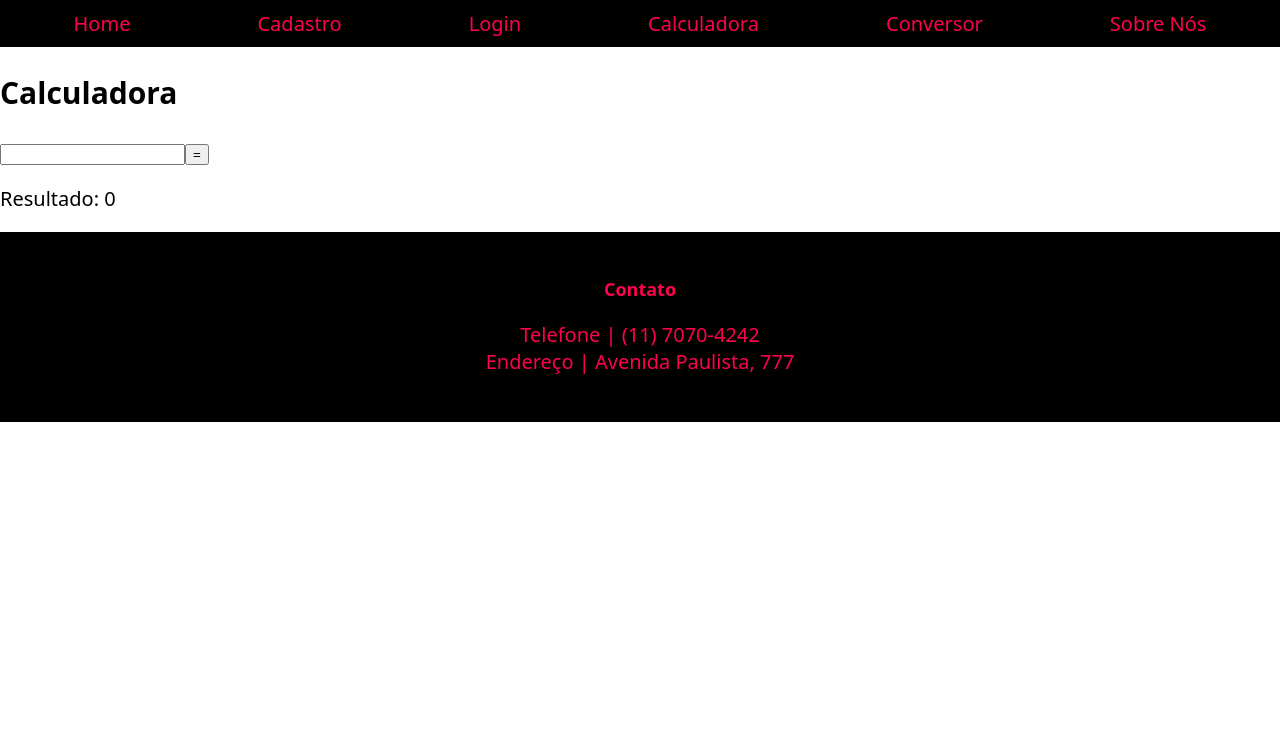
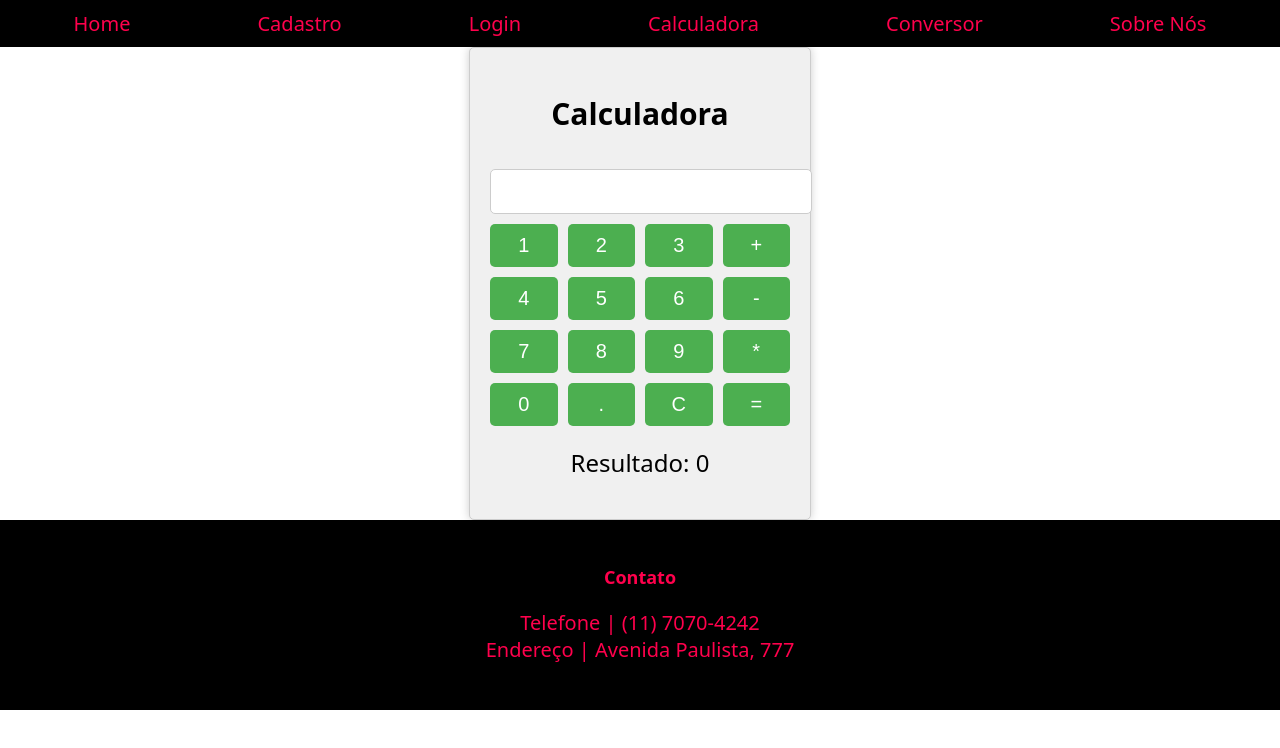
Before and after one commit to Biettt/Calculator, a React (Vite) app in the folder calculator/: page /calculator in a window 1280 px wide. Shown: the top 748 px of the page. Built offline with nearby package versions, Linux system fonts and the light colour scheme.

Commit message:
formatting footer

```diff
--- a/calculator/src/routers/AboutUs.jsx
+++ b/calculator/src/routers/AboutUs.jsx
@@ -1,6 +1,5 @@
 import React from "react";
 import '../styles/AboutUs.css';
-import Footer from './Footer';
 import '../styles/Nav.css';
 
 function AboutUs() {
--- a/calculator/src/routers/Calculator.jsx
+++ b/calculator/src/routers/Calculator.jsx
@@ -1,6 +1,5 @@
 import React, { useState } from "react";
-import '../styles/Calculator.css';
-import Footer from './Footer';
+import '../styles/Calculator.scss';
 import '../styles/Nav.css';
 
 function Calculator() {
@@ -16,22 +15,42 @@
         }
     };
 
-    return(
-        <div>
+    const handleButtonClick = (value) => {
+        setExpression(expression + value);
+    };
+
+    return (
+        <div className="calculator">
             <h2>Calculadora</h2>
 
             <input
-            type="text"
-            value={expression}
-            onChange={(e) => setExpression(e.target.value)}
+                type="text"
+                value={expression}
+                onChange={(e) => setExpression(e.target.value)}
             />
 
-            <button onClick={handleCalculation}>=</button>
+            <div className="button-container">
+                <button onClick={() => handleButtonClick('1')}>1</button>
+                <button onClick={() => handleButtonClick('2')}>2</button>
+                <button onClick={() => handleButtonClick('3')}>3</button>
+                <button onClick={() => handleButtonClick('+')}>+</button>
+                <button onClick={() => handleButtonClick('4')}>4</button>
+                <button onClick={() => handleButtonClick('5')}>5</button>
+                <button onClick={() => handleButtonClick('6')}>6</button>
+                <button onClick={() => handleButtonClick('-')}>-</button>
+                <button onClick={() => handleButtonClick('7')}>7</button>
+                <button onClick={() => handleButtonClick('8')}>8</button>
+                <button onClick={() => handleButtonClick('9')}>9</button>
+                <button onClick={() => handleButtonClick('*')}>*</button>
+                <button onClick={() => handleButtonClick('0')}>0</button>
+                <button onClick={() => handleButtonClick('.')}>.</button>
+                <button onClick={() => setExpression('')}>C</button>
+                <button onClick={handleCalculation}>=</button>
+            </div>
 
             <p>Resultado: {result}</p>
-
         </div>
-    )
+    );
 }
 
 export default Calculator;
--- a/calculator/src/routers/Converter.jsx
+++ b/calculator/src/routers/Converter.jsx
@@ -1,6 +1,5 @@
 import React, { useState, useEffect } from "react";
 import '../styles/Converter.css';
-import Footer from './Footer';
 import '../styles/Nav.css';
 
 function Converter() {
--- a/calculator/src/routers/Home.jsx
+++ b/calculator/src/routers/Home.jsx
@@ -1,6 +1,5 @@
 import React from 'react';
 import '../styles/Home.css';
-import Footer from './Footer';
 import '../styles/Nav.css';
 
 function Home() {
--- a/calculator/src/routers/Login.jsx
+++ b/calculator/src/routers/Login.jsx
@@ -1,6 +1,5 @@
 import React, { useState } from "react";
 import '../styles/Login.css';
-import Footer from './Footer';
 import '../styles/Nav.css';
 
 function Login() {
--- a/calculator/src/routers/Singup.jsx
+++ b/calculator/src/routers/Singup.jsx
@@ -1,6 +1,5 @@
 import React, { useState } from "react";
 import '../styles/Singup.css';
-import Footer from './Footer';
 import '../styles/Nav.css';
 
 function Signup() {
--- a/calculator/src/styles/Calculator.scss
+++ b/calculator/src/styles/Calculator.scss
@@ -0,0 +1,49 @@
+.calculator {
+    max-width: 300px;
+    margin: 0 auto;
+    background-color: #f0f0f0;
+    border: 1px solid #ccc;
+    border-radius: 5px;
+    padding: 20px;
+    box-shadow: 0 0 10px rgba(0, 0, 0, 0.2);
+}
+
+.calculator h2 {
+    text-align: center;
+}
+
+.calculator input[type="text"] {
+    width: 100%;
+    padding: 10px;
+    margin: 10px 0;
+    font-size: 20px;
+    border: 1px solid #ccc;
+    border-radius: 5px;
+}
+
+.button-container {
+    display: grid;
+    grid-template-columns: repeat(4, 1fr);
+    gap: 10px;
+}
+
+.button-container button {
+    width: 100%;
+    padding: 10px;
+    font-size: 20px;
+    background-color: #4caf50;
+    color: #fff;
+    border: none;
+    border-radius: 5px;
+    cursor: pointer;
+}
+
+.button-container button:hover {
+    background-color: #45a049;
+}
+
+.calculator p {
+    text-align: center;
+    font-size: 24px;
+    margin: 20px 0;
+}
```
